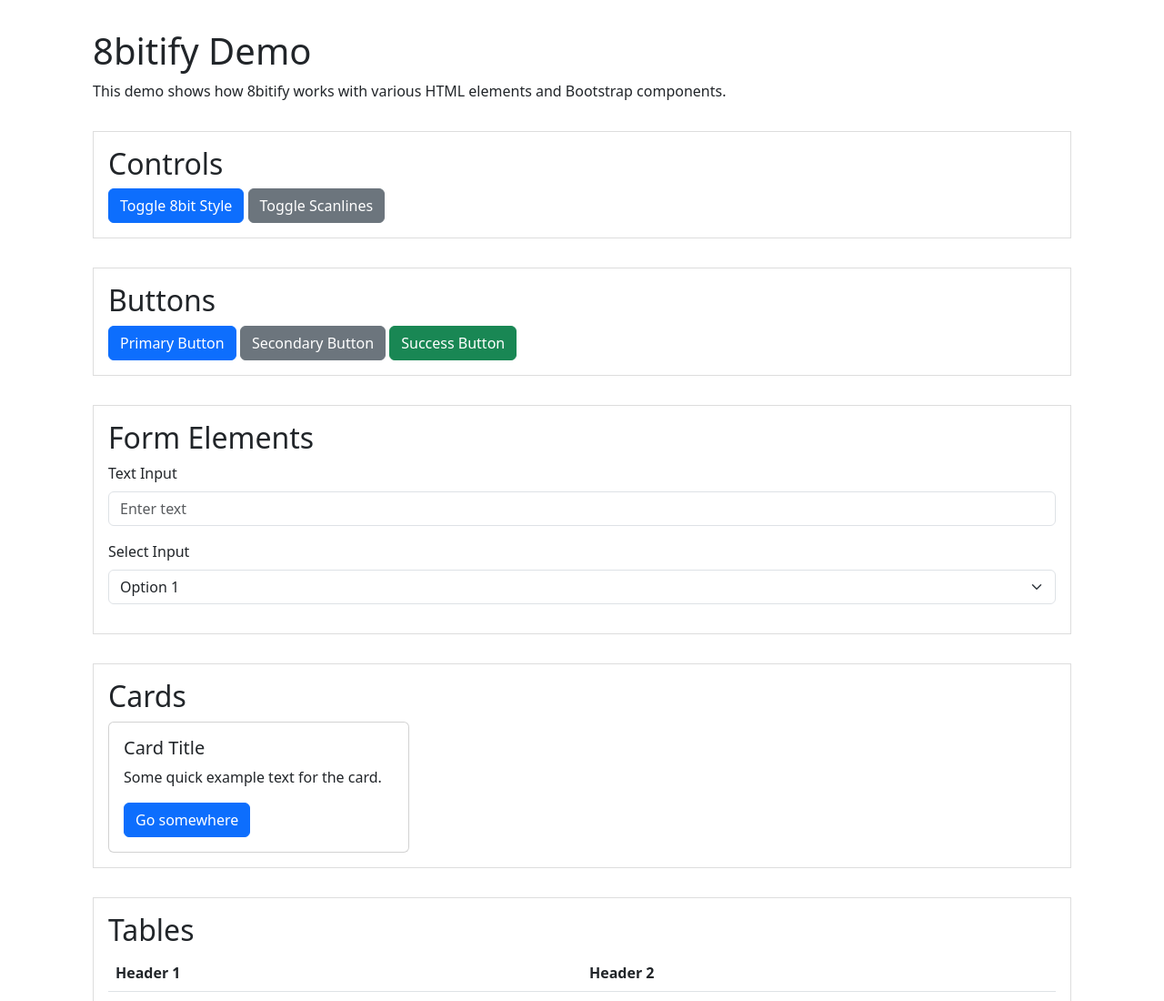
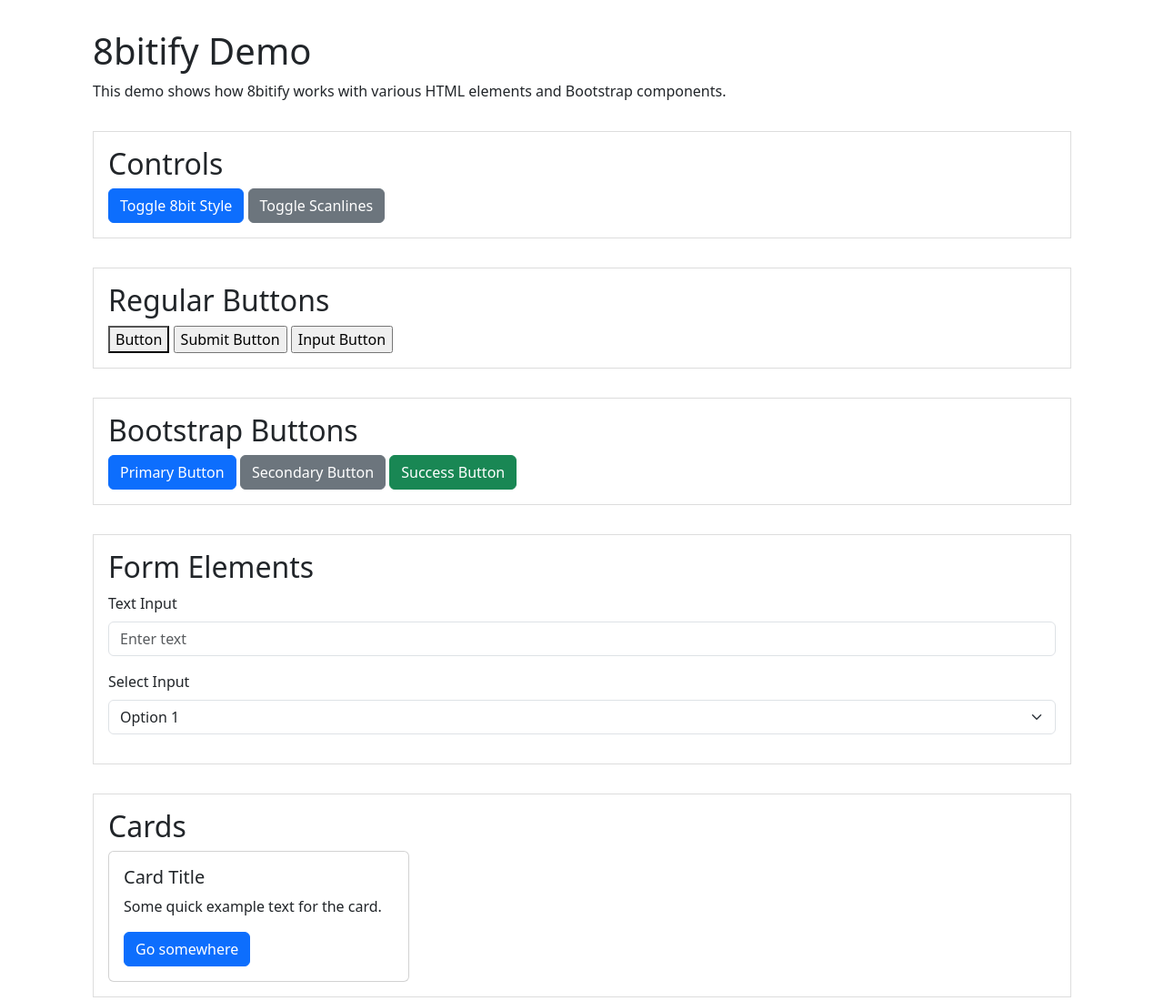
Before and after one commit to rbonestell/retroify.js, a website: page demo.html in a window 1280 px wide. Shown: the top 1100 px of the page at 91% size. Drawn offline with nearby package versions, Linux system fonts and the light colour scheme.

Commit message:
Updated demo to show regular non-bootstrap buttons

```diff
--- a/demo.html
+++ b/demo.html
@@ -22,7 +22,14 @@
         </div>
 
         <div class="demo-section">
-            <h2>Buttons</h2>
+            <h2>Regular Buttons</h2>
+            <button>Button</button>
+            <input type="submit" value="Submit Button">
+            <input type="button" value="Input Button">
+        </div>
+
+        <div class="demo-section">
+            <h2>Bootstrap Buttons</h2>
             <button class="btn btn-primary">Primary Button</button>
             <button class="btn btn-secondary">Secondary Button</button>
             <button class="btn btn-success">Success Button</button>
```
